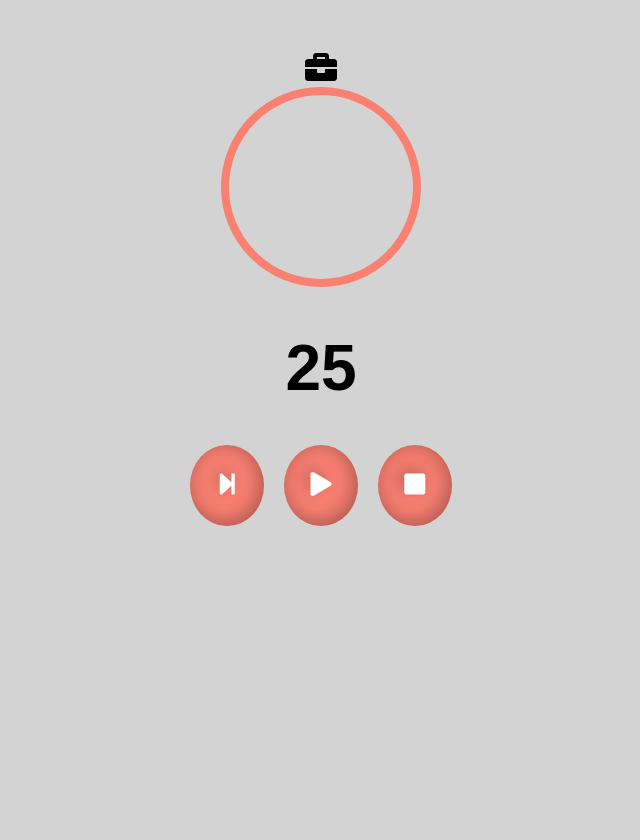
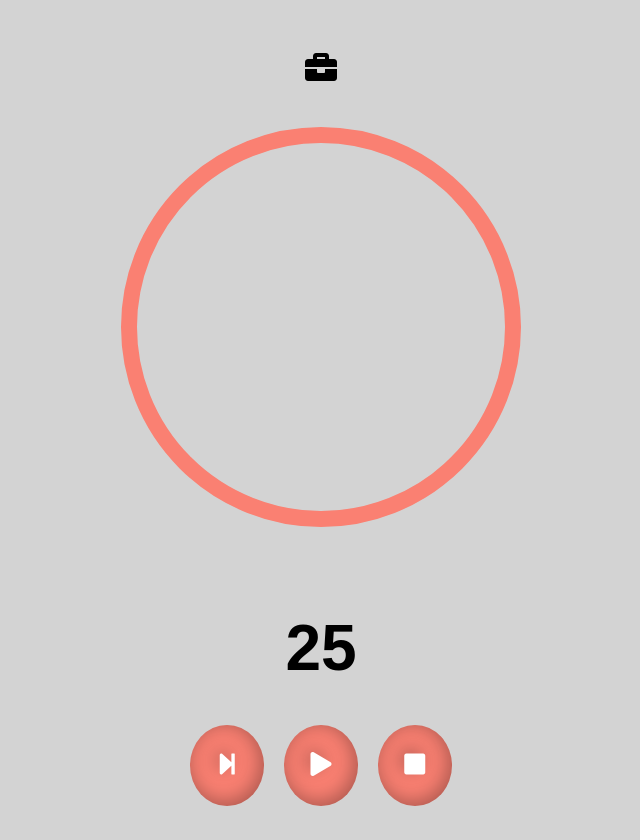
Before and after one commit to MatthieuNadeau96/Pomodoro-Timer, a React (Create React App) app: page / in a window 1280 px wide. Shown: the whole page, without its empty margins (319-959 px from the left). Built offline with nearby package versions, Linux system fonts and the light colour scheme.

Commit message:
moved actionBtns into their own div and started working on putting the time into the progress circle

```diff
--- a/src/App.css
+++ b/src/App.css
@@ -3,11 +3,19 @@
   height: 100%;
   margin: 40px auto;
   padding: 10px 0;
+  display: flex;
+  flex-direction: column;
+}
+
+.timerContainer {
+  height: 100%;
 }
 
 .circleProgress {
-  height: 200px;
-  width: 200px;
+  height: 400px;
+  width: 400px;
+  margin: 40px auto;
+  z-index: 1;
 }
 
 .counter {
--- a/src/components/Timer.js
+++ b/src/components/Timer.js
@@ -18,11 +18,16 @@ class Timer extends Component {
   render() {
     const {count, counting, workTime, progressBarCountdown} = this.state
     return (
-      <div>
+      <div className="timerContainer">
         <p className="workPlayIcon"> { workTime ? <i className="fas fa-briefcase"/> : <i className="fas fa-coffee"/>} </p>
-        <Circle className="circleProgress" percent={progressBarCountdown} strokeWidth="4" strokeColor="salmon" />
+        <Circle
+          className="circleProgress"
+          percent={progressBarCountdown}
+          strokeWidth="4"
+          strokeColor="salmon"
+        />
         <h1 className="counter">{count}</h1>
-
+        <div className="actionBtnContainer">
           <button className="skip actionBtn" onClick={this.skipTimer}><i className="fas fa-step-forward"/></button>
           {
             counting ?
@@ -38,6 +43,7 @@ class Timer extends Component {
                 </button>
           }
           <button className="stop actionBtn" onClick={this.stopTimer}><i className="fas fa-stop"/></button>
+        </div>
       </div>
     );
   }
```
Lines whose indentation alone changed are shown as unchanged.
